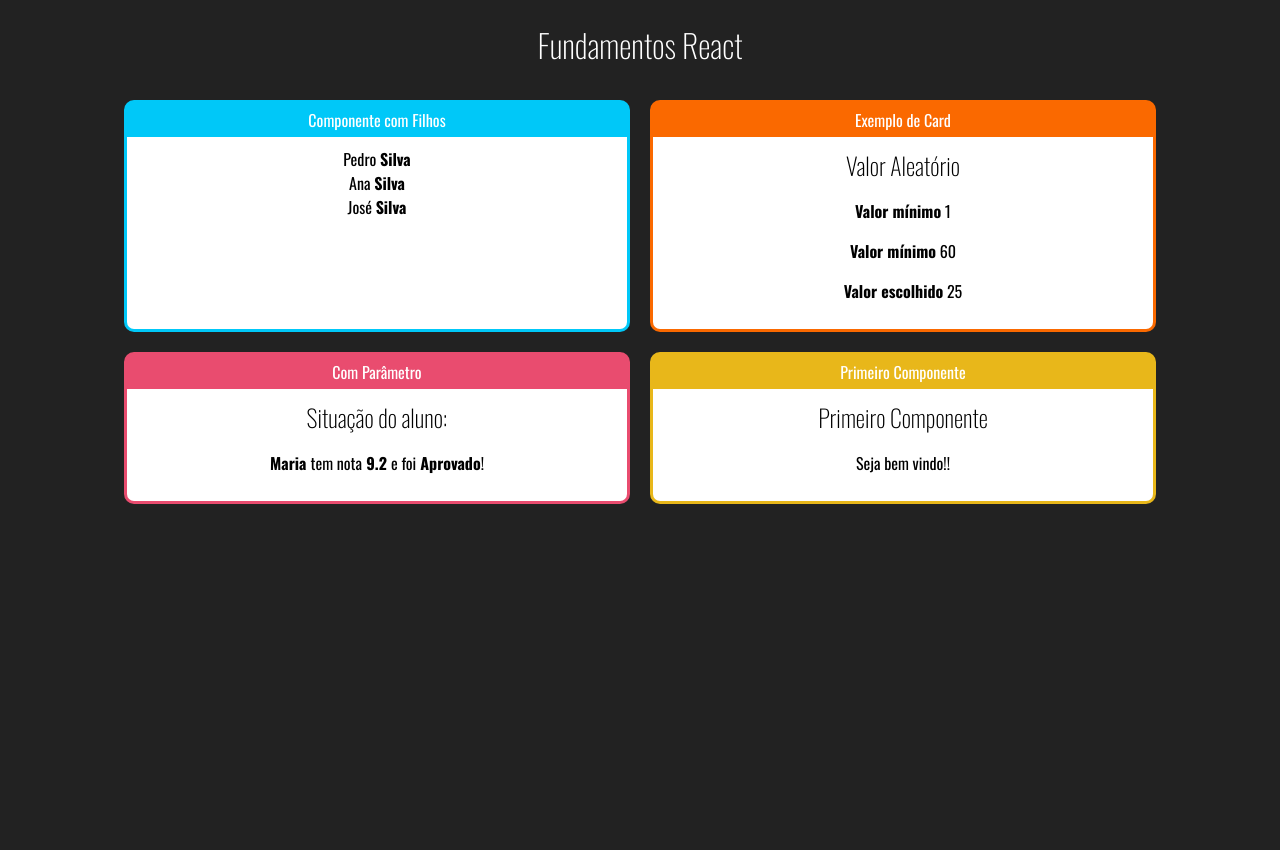
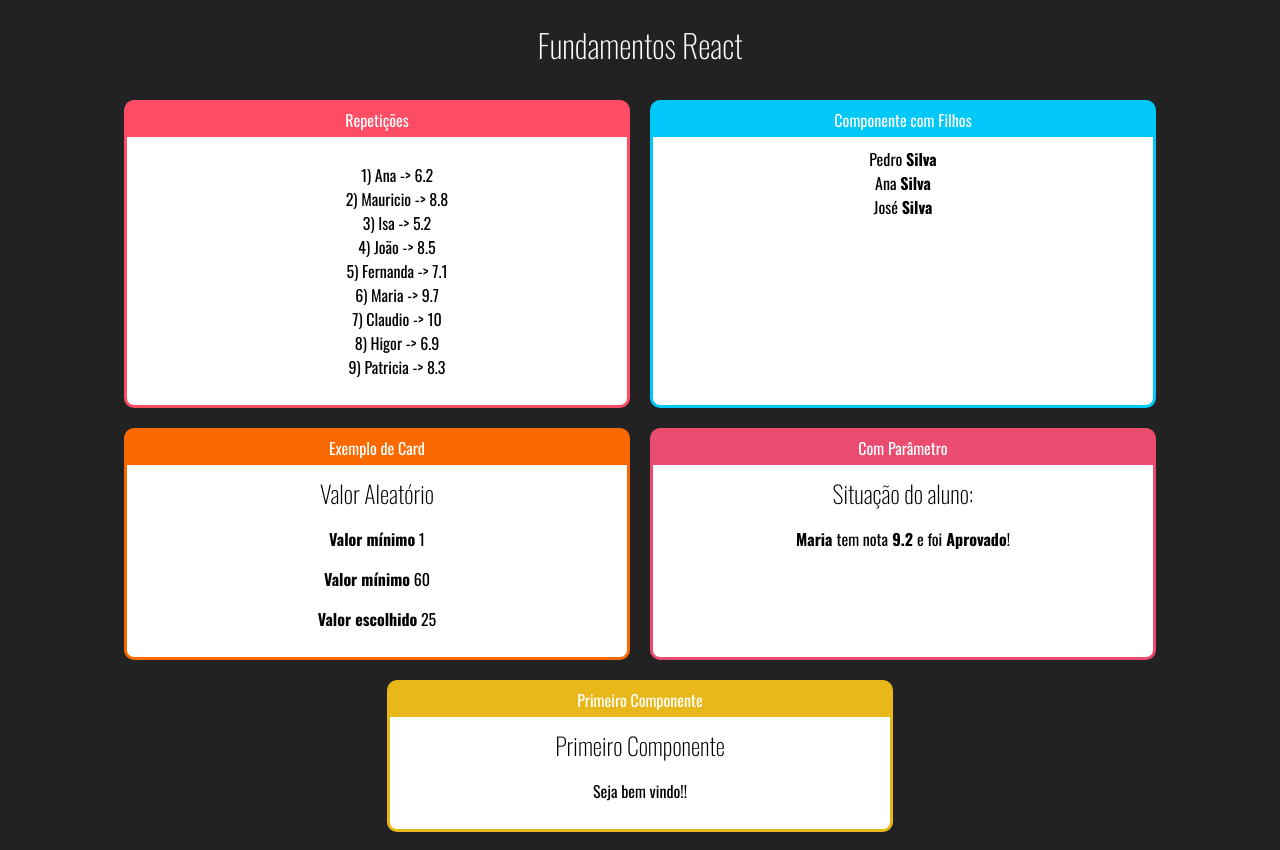
Before and after one commit to Raylannal/demo-react, a React (Create React App) app: page / in a window 1280 px wide. Before the commit the page ends 800 px from the top, so only its background shows below. Built offline with nearby package versions, Linux system fonts and the light colour scheme.

Commit message:
feat: :sparkles: array and repetitions

```diff
--- a/src/App.jsx
+++ b/src/App.jsx
@@ -1,6 +1,7 @@
 import "./App.css";
 import React from "react";
 
+import ListaAlunos from "./components/repeticoes/ListaAlunos";
 import FamiliaMembro from "./components/basicos/FamiliaMembro";
 import Familia from "./components/basicos/Familia";
 import Card from "./components/layout/Card";
@@ -12,6 +13,10 @@
   <div className="App">
     <h1>Fundamentos React</h1>
     <div className="Cards">
+      <Card titulo="Repetições" color="#FF4C65">
+        <ListaAlunos></ListaAlunos>
+      </Card>
+
       <Card titulo="Componente com Filhos" color="#00C8F8">
         <Familia sobrenome="Silva">
           <FamiliaMembro nome="Pedro"></FamiliaMembro>
--- /dev/null
+++ b/src/components/repeticoes/ListaAlunos.jsx
@@ -0,0 +1,17 @@
+import React from "react";
+import alunos from "../../data/alunos";
+
+export default (props) => {
+  const alunosLI = alunos.map((aluno) => {
+    return (
+      <li key={aluno.id}>
+        {aluno.id}) {aluno.nome} {"->"} {aluno.nota}
+      </li>
+    );
+  });
+  return (
+    <div>
+      <ul style={{ listStyle: "none" }}>{alunosLI}</ul>
+    </div>
+  );
+};
--- /dev/null
+++ b/src/data/alunos.js
@@ -0,0 +1,11 @@
+export default [
+  { id: 1, nome: "Ana", nota: 6.2 },
+  { id: 2, nome: "Mauricio", nota: 8.8 },
+  { id: 3, nome: "Isa", nota: 5.2 },
+  { id: 4, nome: "João", nota: 8.5 },
+  { id: 5, nome: "Fernanda", nota: 7.1 },
+  { id: 6, nome: "Maria", nota: 9.7 },
+  { id: 7, nome: "Claudio", nota: 10.0 },
+  { id: 8, nome: "Higor", nota: 6.9 },
+  { id: 9, nome: "Patricia", nota: 8.3 },
+];
```
